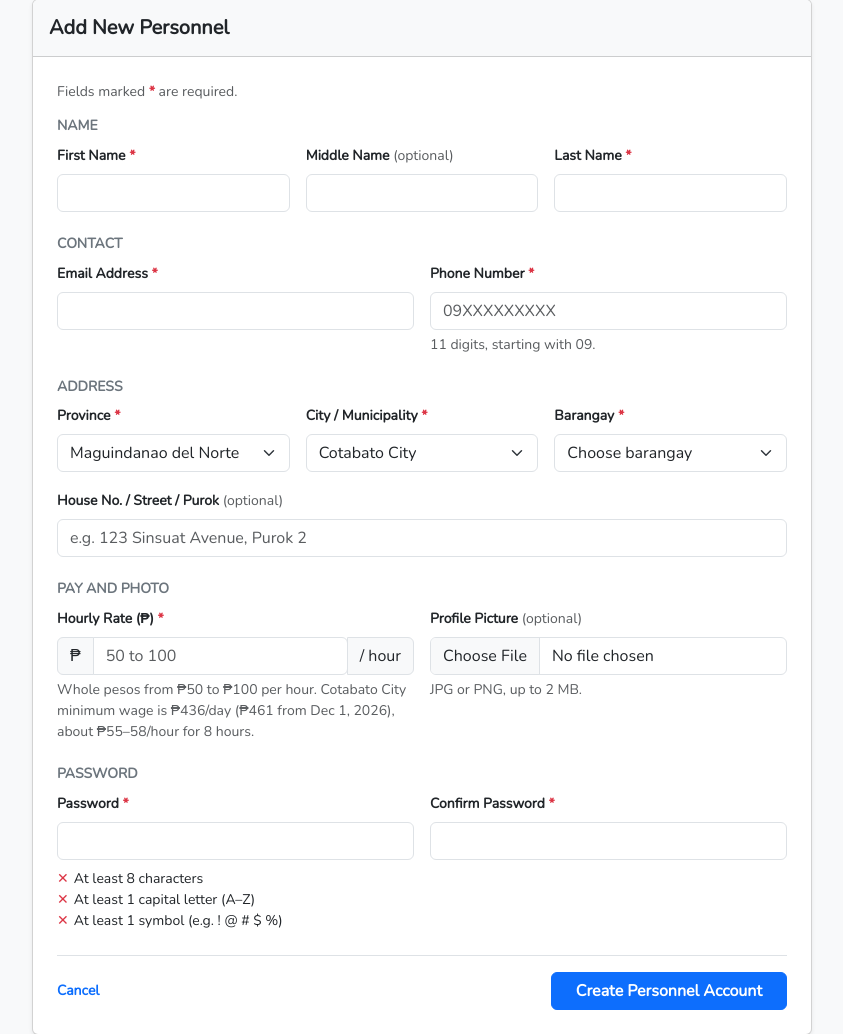
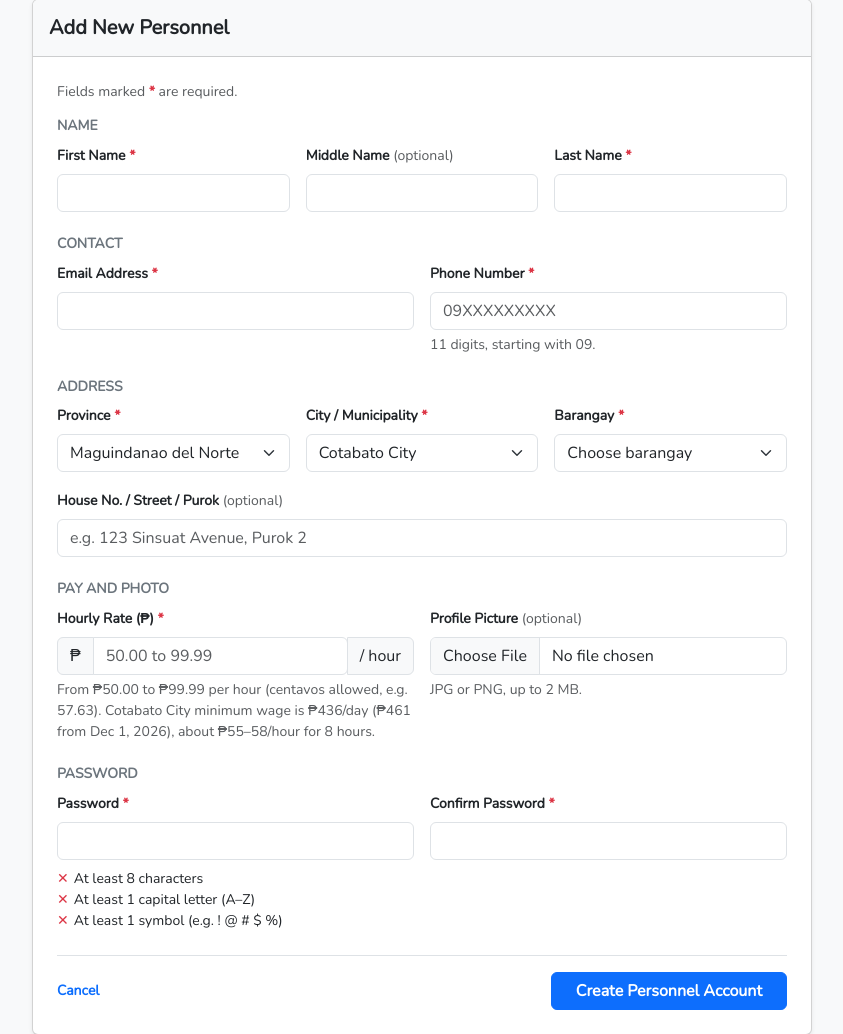
Before and after one commit to adminqrtms/QRTeamTrack, a Laravel app: page /admin/personnels/create in a window 1280 px wide. Shown: the part 105-1139 px from the top of the page, without its empty margins (218-1061 px from the left). Run offline with Laravel 12, Linux system fonts and the light colour scheme; the visitor is signed in with stand-in values (Sample User, id 1); data that the repository does not hold is empty; parts of the project's set-up code (start-up, migrations or seed data) failed here and were passed over.

Commit message:
Hourly rate: allow centavos, from 50.00 to 99.99
Up to 2 decimals; 100 and above are blocked in the form and on the server.

Co-Authored-By: Claude Opus 5.5 <noreply@anthropic.com>
Claude-Session: https://claude.ai/code/session_01HZGa7WzKyidPYP4kLjKPi2

```diff
--- a/web/qrt/app/Http/Controllers/Admin/PersonnelController.php
+++ b/web/qrt/app/Http/Controllers/Admin/PersonnelController.php
@@ -47,9 +47,9 @@ class PersonnelController extends Controller
     /**
      * Store a newly created personnel in storage.
      */
-    /** Hourly rate range (whole pesos) the admin can set for a personnel. */
+    /** Hourly rate range (PHP, with centavos) the admin can set for a personnel. */
     public const MIN_HOURLY_RATE = 50;
-    public const MAX_HOURLY_RATE = 100;
+    public const MAX_HOURLY_RATE = 99.99;
 
     /**
      * Rules shared by Add and Edit Personnel.
@@ -74,7 +74,7 @@ class PersonnelController extends Controller
                     $fail('Choose the province, city and barangay from the lists.');
                 }
             }],
-            'hourly_rate' => 'required|integer|between:' . self::MIN_HOURLY_RATE . ',' . self::MAX_HOURLY_RATE,
+            'hourly_rate' => ['required', 'regex:/^\\d{2}(\\.\\d{1,2})?$/', 'numeric', 'between:' . self::MIN_HOURLY_RATE . ',' . self::MAX_HOURLY_RATE],
             'avatar' => 'nullable|image|mimes:jpeg,png,jpg|max:2048',
             'password' => [$personnel ? 'nullable' : 'required', 'string', 'min:8',
                 'regex:/[A-Z]/', 'regex:/[^A-Za-z0-9]/', 'confirmed'],
@@ -88,8 +88,8 @@ class PersonnelController extends Controller
             'middle_name.regex' => 'The middle name may only contain letters.',
             'last_name.regex' => 'The last name may only contain letters.',
             'phone_number.regex' => 'The phone number must be exactly 11 digits starting with 09 (e.g. 09171234567).',
-            'hourly_rate.integer' => 'The hourly rate must be a whole number (no centavos).',
-            'hourly_rate.between' => 'The hourly rate must be from ₱' . self::MIN_HOURLY_RATE . ' to ₱' . self::MAX_HOURLY_RATE . ' per hour.',
+            'hourly_rate.regex' => 'The hourly rate must be from ₱50.00 to ₱99.99, with at most 2 decimals (e.g. 57.63).',
+            'hourly_rate.between' => 'The hourly rate must be from ₱50.00 to ₱99.99 per hour.',
             'password.min' => 'The password must be at least 8 characters.',
             'password.regex' => 'The password needs at least 1 capital letter and 1 symbol (e.g. ! @ # $).',
         ];
@@ -111,7 +111,7 @@ class PersonnelController extends Controller
             'city' => $request->city,
             'province' => $request->province,
             'address' => PhAddress::format($trim('street'), $request->barangay, $request->city, $request->province),
-            'hourly_rate' => (int) $request->hourly_rate,
+            'hourly_rate' => round((float) $request->hourly_rate, 2),
         ];
     }
 
--- a/web/qrt/public/js/personnel-form.js
+++ b/web/qrt/public/js/personnel-form.js
@@ -51,18 +51,20 @@
         });
     }
 
-    // ---- Hourly rate: whole pesos only, within the allowed range ----
+    // ---- Hourly rate: 2-digit pesos and up to 2 centavo digits (50.00 - 99.99) ----
     const rate = document.getElementById('hourly_rate');
     if (rate) {
         const min = Number(rate.dataset.min), max = Number(rate.dataset.max);
         const check = () => {
-            // Keep the whole-peso part; 2 digits, or 3 only for 100
-            let digits = rate.value.split(/[.,]/)[0].replace(/\D/g, '');
-            digits = digits.slice(0, digits.startsWith('1') ? 3 : 2);
-            if (digits !== rate.value) rate.value = digits;
-            const n = Number(digits);
-            rate.setCustomValidity(digits && (n < min || n > max)
-                ? `Enter a rate from ${min} to ${max} pesos per hour.` : '');
+            const [whole, ...rest] = rate.value.replace(',', '.').split('.');
+            const pesos = whole.replace(/\D/g, '').slice(0, 2);
+            const hasDot = rest.length > 0 && pesos.length > 0;
+            const centavos = rest.join('').replace(/\D/g, '').slice(0, 2);
+            const cleaned = pesos + (hasDot ? '.' + centavos : '');
+            if (cleaned !== rate.value) rate.value = cleaned;
+            const n = Number(cleaned);
+            rate.setCustomValidity(cleaned && (n < min || n > max)
+                ? 'Enter a rate from 50.00 to 99.99 pesos per hour.' : '');
         };
         rate.addEventListener('input', check);
         check();
--- a/web/qrt/resources/views/admin/personnels/_form.blade.php
+++ b/web/qrt/resources/views/admin/personnels/_form.blade.php
@@ -94,17 +94,17 @@
         <label for="hourly_rate" class="form-label fw-bold small required">Hourly Rate (₱)</label>
         <div class="input-group has-validation">
             <span class="input-group-text">₱</span>
-            <input type="text" inputmode="numeric" pattern="[0-9]{2,3}"
+            <input type="text" inputmode="decimal" pattern="[0-9]{2}(\.[0-9]{1,2})?"
                    data-min="{{ \App\Http\Controllers\Admin\PersonnelController::MIN_HOURLY_RATE }}"
                    data-max="{{ \App\Http\Controllers\Admin\PersonnelController::MAX_HOURLY_RATE }}"
                    name="hourly_rate" id="hourly_rate"
-                   value="{{ old('hourly_rate', $p?->hourly_rate !== null ? (int) $p->hourly_rate : '') }}"
-                   class="form-control @error('hourly_rate') is-invalid @enderror" placeholder="50 to 100" required>
+                   value="{{ old('hourly_rate', $p?->hourly_rate) }}"
+                   class="form-control @error('hourly_rate') is-invalid @enderror" placeholder="50.00 to 99.99" required>
             <span class="input-group-text">/ hour</span>
             @error('hourly_rate') <div class="invalid-feedback">{{ $message }}</div> @enderror
         </div>
         <div class="form-text small">
-            Whole pesos from ₱{{ \App\Http\Controllers\Admin\PersonnelController::MIN_HOURLY_RATE }} to ₱{{ \App\Http\Controllers\Admin\PersonnelController::MAX_HOURLY_RATE }} per hour.
+            From ₱50.00 to ₱99.99 per hour (centavos allowed, e.g. 57.63).
             Cotabato City minimum wage is ₱436/day (₱461 from Dec 1, 2026), about ₱55–58/hour for 8 hours.
         </div>
     </div>
```
Also changed, not shown: web/qrt/tests/Feature/PersonnelFormTest.php (+7 -6 lines).
